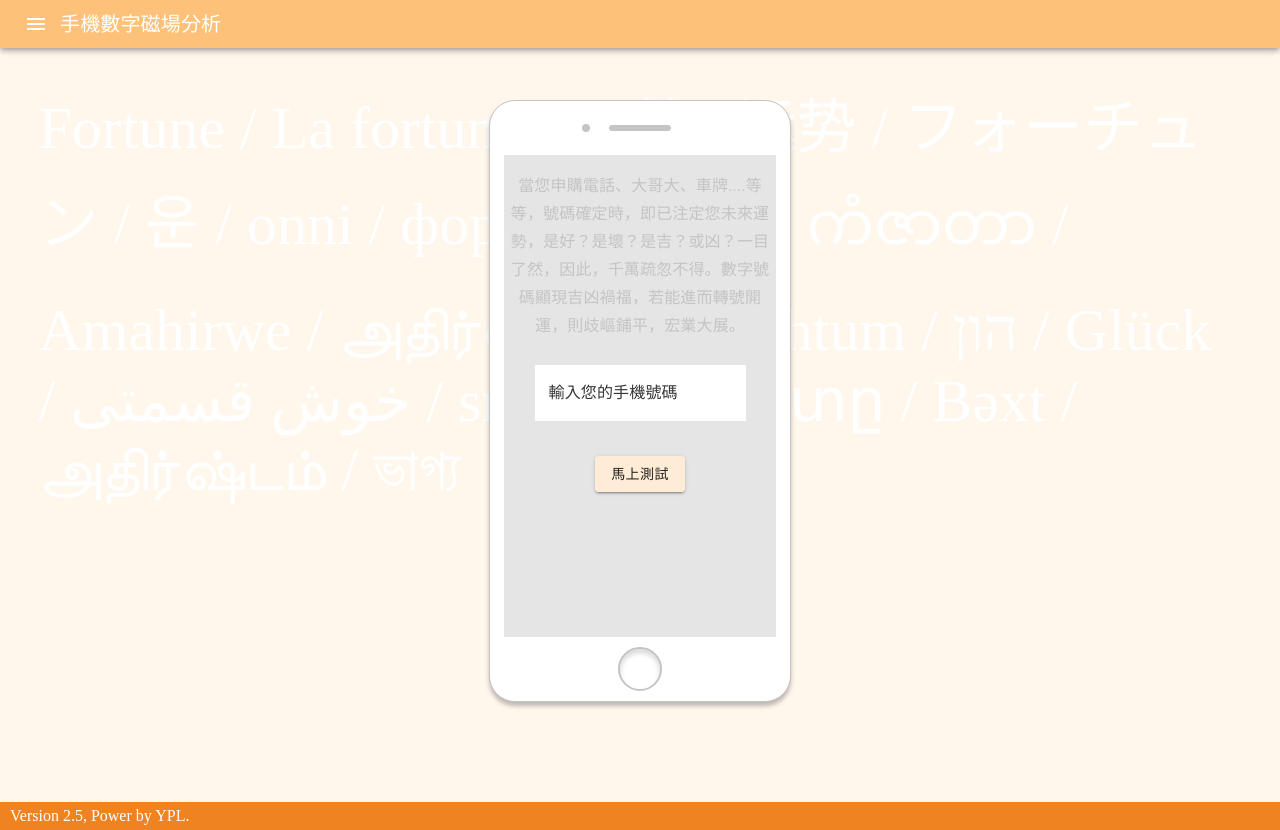
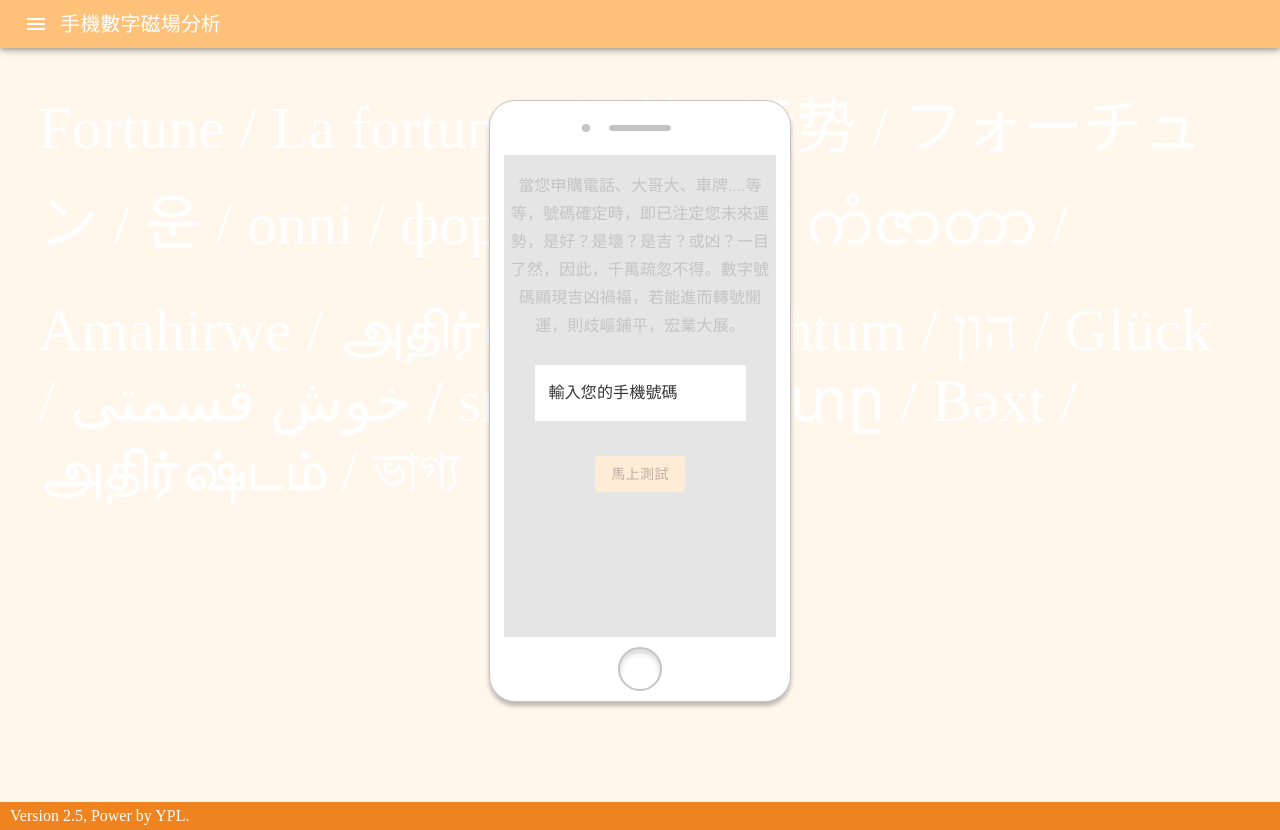
Before and after one commit to HsiehMinChien/my-personal-projects, a Next.js app: page / in a window 1280 px wide. Built offline with nearby package versions, Linux system fonts and the light colour scheme.

Commit message:
Add analysis page

```diff
--- /dev/null
+++ b/components/paper.tsx
@@ -0,0 +1,21 @@
+import React from "react";
+import cx from "classnames";
+import Paper from "@material-ui/core/Paper";
+
+const PREFIX_CLASS = "customize-paper";
+
+const CustomizedPaper = ({
+  className,
+  children
+}: {
+  className?: string;
+  children: any;
+}) => {
+  return (
+    <Paper className={cx(PREFIX_CLASS, className)} variant="outlined">
+      {children}
+    </Paper>
+  );
+};
+
+export default CustomizedPaper;
--- a/pages/index.tsx
+++ b/pages/index.tsx
@@ -1,30 +1,76 @@
-import React from "react";
-import Head from 'next/head'
+import React, { useState } from "react";
+import Head from "next/head";
 import { compose } from "redux";
 import withApollo from "../lib/with-apollo";
 import { withRedux } from "../lib/redux";
-import Button from '@material-ui/core/Button';
-import AppBar from '@material-ui/core/AppBar';
-import Toolbar from '@material-ui/core/Toolbar';
-import Typography from '@material-ui/core/Typography';
-import IconButton from '@material-ui/core/IconButton';
-import MenuIcon from '@material-ui/icons/Menu';
-// import Paper from '@material-ui/core/Paper';
-import Grid from '@material-ui/core/Grid';
-import TextField from '@material-ui/core/TextField';
-import './style.styl';
+import Button from "@material-ui/core/Button";
+import AppBar from "@material-ui/core/AppBar";
+import Toolbar from "@material-ui/core/Toolbar";
+import Typography from "@material-ui/core/Typography";
+import IconButton from "@material-ui/core/IconButton";
+import MenuIcon from "@material-ui/icons/Menu";
+import Grid from "@material-ui/core/Grid";
+import TextField from "@material-ui/core/TextField";
+import Paper from "../components/paper";
+import "./style.styl";
 
 function Home() {
+  const [isAnalysis, setIsAnalysis] = useState(false);
+  const [phoneNumber, setPhoneNumber] = useState("");
+  function _renderAnalysis() {
+    if (isAnalysis) {
+      return (
+        <Paper>
+          <Typography>您的手機號碼：{phoneNumber}</Typography>
+          <Typography>
+            解析：
+            <br />
+            有主見、目標。注意工作或感情上太付出而累垮自己。容易白忙一場。
+            ＊容易壓力大、操勞而導致肩緊痠痛、 睡不好、嗜睡或失眠
+          </Typography>
+          <Typography>
+            數字磁場： <br />
+            [91]：延年1 <br />
+            [12]：絕命1 <br />
+            [23]：禍害4 <br />
+            [34]：延年3 <br />
+            [456]：禍害3 <br />
+            [67]：生氣2 <br />
+            [78]：延年2
+          </Typography>
+        </Paper>
+      );
+    }
+    return (
+      <>
+        <Typography variant="subtitle1" gutterBottom>
+          當您申購電話、大哥大、車牌....等等，號碼確定時，即已注定您未來運勢，是好？是壞？是吉？或凶？一目了然，因此，千萬疏忽不得。數字號碼顯現吉凶禍福，若能進而轉號開運，則歧嶇鋪平，宏業大展。
+        </Typography>
+        <TextField
+          id="outlined-basic"
+          label="輸入您的手機號碼"
+          variant="outlined"
+          onChange={e => setPhoneNumber(e.target.value)}
+        />
+      </>
+    );
+  }
   return (
     <div className="number-analysis">
       <Head>
         <title>數字驗證網站</title>
         <meta name="viewport" content="initial-scale=1.0, width=device-width" />
-        <link rel="stylesheet" href="https://fonts.googleapis.com/css?family=Roboto:300,400,500,700&display=swap" />
-        <link rel="stylesheet" href="https://fonts.googleapis.com/icon?family=Material+Icons" />
+        <link
+          rel="stylesheet"
+          href="https://fonts.googleapis.com/css?family=Roboto:300,400,500,700&display=swap"
+        />
+        <link
+          rel="stylesheet"
+          href="https://fonts.googleapis.com/icon?family=Material+Icons"
+        />
       </Head>
       <div>
-      <AppBar position="fixed" >
+        <AppBar position="fixed">
           <Toolbar variant="dense">
             <IconButton edge="start" color="inherit" aria-label="menu">
               <MenuIcon />
@@ -36,20 +82,26 @@ function Home() {
         </AppBar>
         <Grid container justify="center">
           <div className="phone">
-            <div className="speaker"><div className="front-camera" /></div>
+            <div className="speaker">
+              <div className="front-camera" />
+            </div>
             <div className="screen">
-              <Typography variant="subtitle1" gutterBottom>
-                當您申購電話、大哥大、車牌....等等，號碼確定時，即已注定您未來運勢，是好？是壞？是吉？或凶？一目了然，因此，千萬疏忽不得。數字號碼顯現吉凶禍福，若能進而轉號開運，則歧嶇鋪平，宏業大展。
-              </Typography>
-              <TextField id="outlined-basic" label="輸入您的手機號碼" variant="outlined" />
-              <Button variant="contained">馬上測試</Button>
+              {_renderAnalysis()}
+              <Button
+                variant="contained"
+                disabled={phoneNumber.length < 1}
+                onClick={() => {
+                  setIsAnalysis(!isAnalysis);
+                  if (isAnalysis) setPhoneNumber("");
+                }}
+              >
+                {isAnalysis ? "再度測試" : "馬上測試"}
+              </Button>
             </div>
             <div className="home"></div>
           </div>
         </Grid>
-        <footer>
-          Version 2.5, Power by YPL.
-        </footer>
+        <footer>Version 2.5, Power by YPL.</footer>
       </div>
     </div>
   );
--- a/pages/style.styl
+++ b/pages/style.styl
@@ -88,6 +88,13 @@ body
 				& label,
 				& label.Mui-focused
 					color: #353535
+			.customize-paper
+				background-color: #C4C4C4
+				padding: 15px
+				margin: 5px 5px 15px 5px
+				p
+					margin-bottom: 10px
+					text-align: left
 			button
 				background-color: #FFECD7
 
```
Lines whose indentation alone changed are shown as unchanged.
